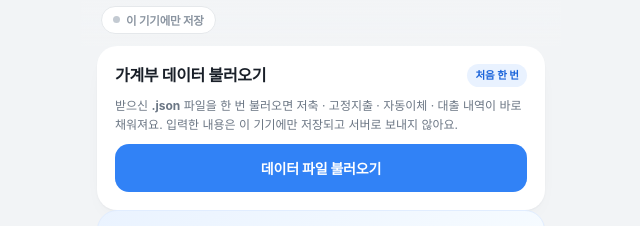
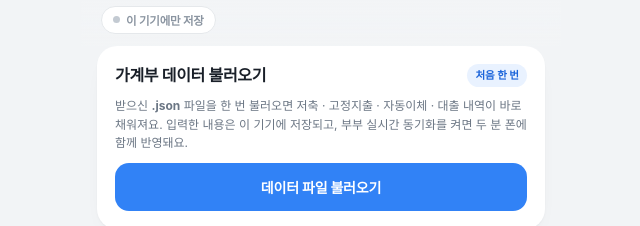
Before and after one commit to 5fg44vysz7-ops/-, a plain HTML site: page index.html in a window 1280 px wide. Shown: the part 73-299 px from the top of the page, without its empty margins (319-959 px from the left). Drawn offline with Linux system fonts and the light colour scheme.

Commit message:
안내 문구: 동기화를 켜면 두 분 폰에 함께 저장됨을 명시

```diff
--- a/index.html
+++ b/index.html
@@ -367,7 +367,7 @@ input::placeholder,textarea::placeholder{color:#9aa3ad}
     <section class="view" id="view-home" role="tabpanel" aria-label="한눈에">
       <div class="card" id="setup-banner" hidden>
         <div class="card-head"><h3 class="card-title">가계부 데이터 불러오기</h3><span class="badge">처음 한 번</span></div>
-        <p class="hint">받으신 <b>.json</b> 파일을 한 번 불러오면 저축 · 고정지출 · 자동이체 · 대출 내역이 바로 채워져요. 입력한 내용은 이 기기에만 저장되고 서버로 보내지 않아요.</p>
+        <p class="hint">받으신 <b>.json</b> 파일을 한 번 불러오면 저축 · 고정지출 · 자동이체 · 대출 내역이 바로 채워져요. 입력한 내용은 이 기기에 저장되고, 부부 실시간 동기화를 켜면 두 분 폰에 함께 반영돼요.</p>
         <button class="btn primary block" id="setup-import-btn">데이터 파일 불러오기</button>
       </div>
       <div class="card hero">
```
